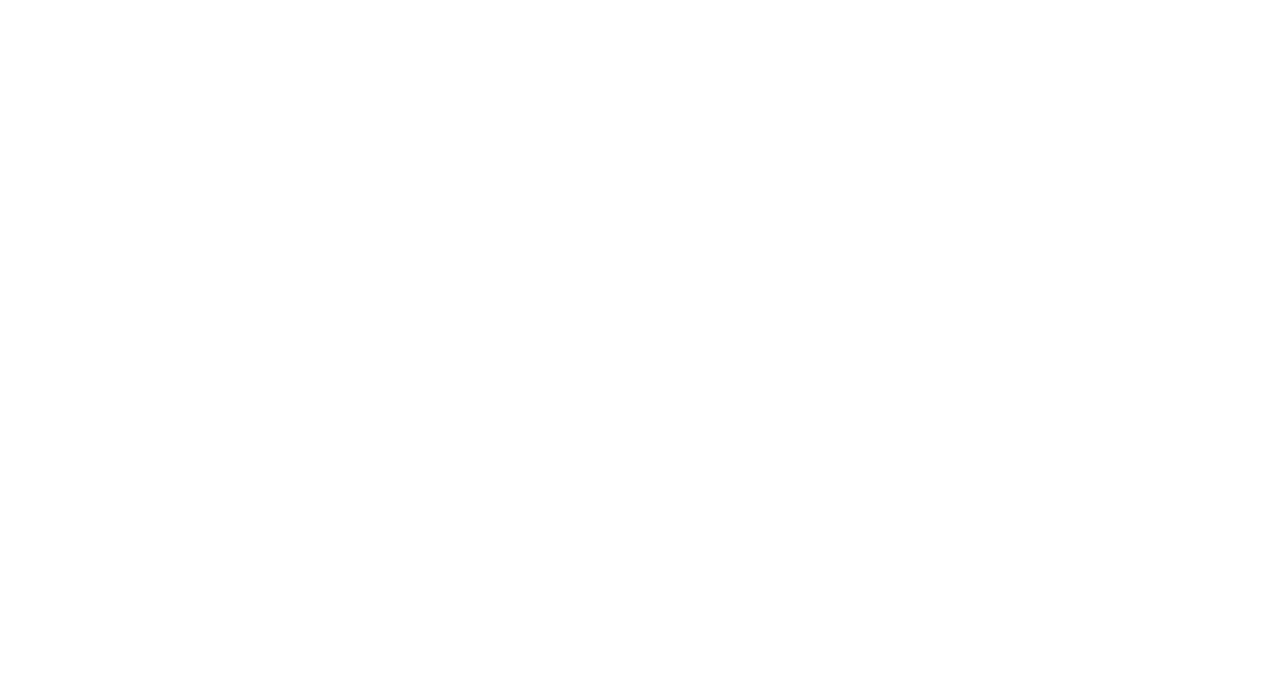
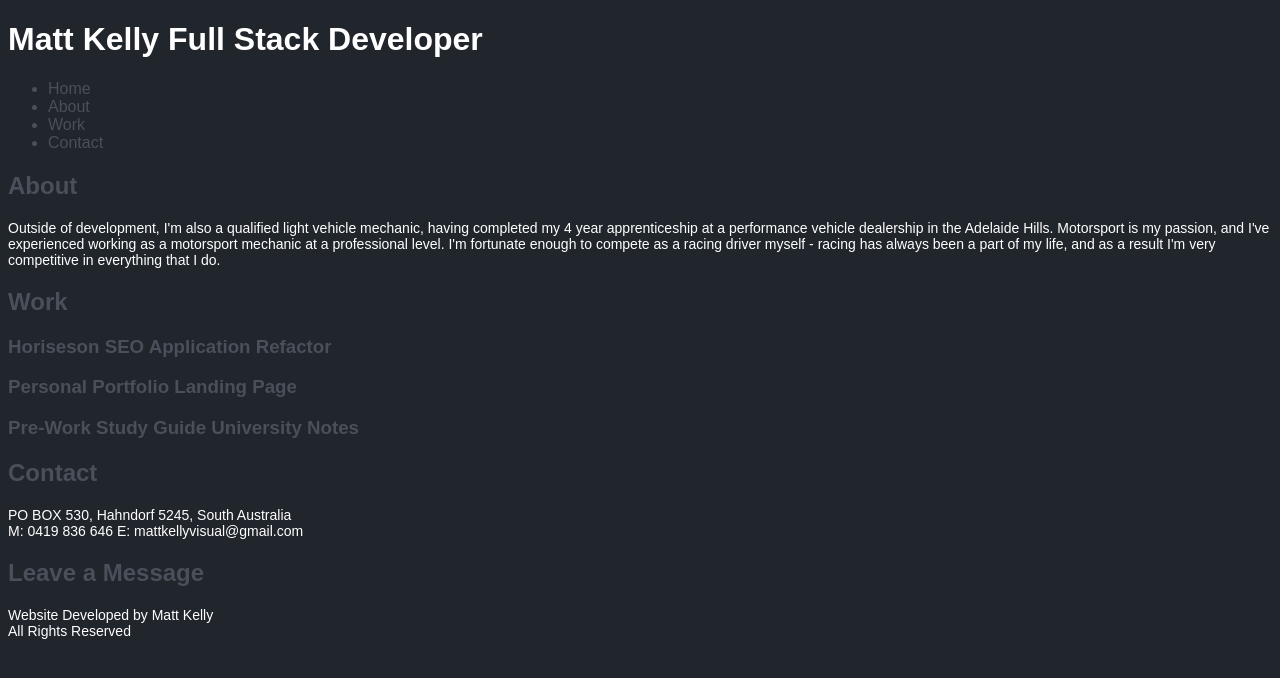
Before and after one commit to mattkellyirl/matt-kelly, a plain HTML site: page index.html in a window 1280 px wide. Drawn offline with Linux system fonts and the light colour scheme.

Commit message:
added HTML

```diff
--- a/assets/css/style.css
+++ b/assets/css/style.css
@@ -0,0 +1,30 @@
+.root {
+    --dark: #0d1117;
+    --background: #21252c;
+}
+
+h1 {
+    color: #ffff;
+}
+
+h1, h2, h3{
+    font-family: Arial, Helvetica, sans-serif;
+}
+
+h2, h3, li {
+    color: #495059;
+}
+
+p {
+    color: #ffff;
+    font-family: Arial, Helvetica, sans-serif;
+    font-size: 14px;
+}
+
+body {
+    background-color: #21252c;
+}
+
+.header {
+    font-family: Arial, Helvetica, sans-serif;
+}
--- a/index.html
+++ b/index.html
@@ -11,15 +11,50 @@
 
     <body>
         <header class="header">
-
+            <h1>Matt Kelly Full Stack Developer</h1>
+            <nav class="nav">
+                <ul>
+                    <li a href="#home">Home</li>
+                    <li a href="#about">About</li>
+                    <li a href="#work">Work</li>
+                    <li a href="#contact">Contact</li>
+                </ul>
+            </nav>
         </header>
 
+        <section class="hero">
+
+        </section>
+
+
         <main class="main">
+                <section class="about">
+                    <h2>About</h2>
+                    <p>Outside of development, I'm also a qualified light vehicle mechanic, having completed my 4 year apprenticeship at a performance vehicle dealership in the Adelaide Hills. Motorsport is my passion, and I've experienced working as a motorsport mechanic at a professional level. I'm fortunate enough to compete as a racing driver myself - racing has always been a part of my life, and as a result I'm very competitive in everything that I do.</p>
+                </section>
 
+                <section class="work">
+                    <h2>Work</h2>
+                    <section class="horiseson">
+                        <h3>Horiseson SEO Application Refactor</h3>
+                    </section>
+                    <section class="portfolio">
+                        <h3>Personal Portfolio Landing Page</h3>
+                    </section>
+                    <section class="pre-work">
+                        <h3>Pre-Work Study Guide University Notes</h3>
+                    </section>
+                </section>
+
+                <section class="contact">
+                    <h2>Contact</h2>
+                    <p>PO BOX 530, Hahndorf 5245, South Australia<br>M: 0419 836 646 E: mattkellyvisual@gmail.com</p>
+                    <h2>Leave a Message</h2>
+                </section>
         </main>
 
         <footer class="footer">
-
+            <p>Website Developed by Matt Kelly<br>All Rights Reserved</p>
         </footer>
     </body>
 </html>
```
Also changed, not shown: 1 other file.
